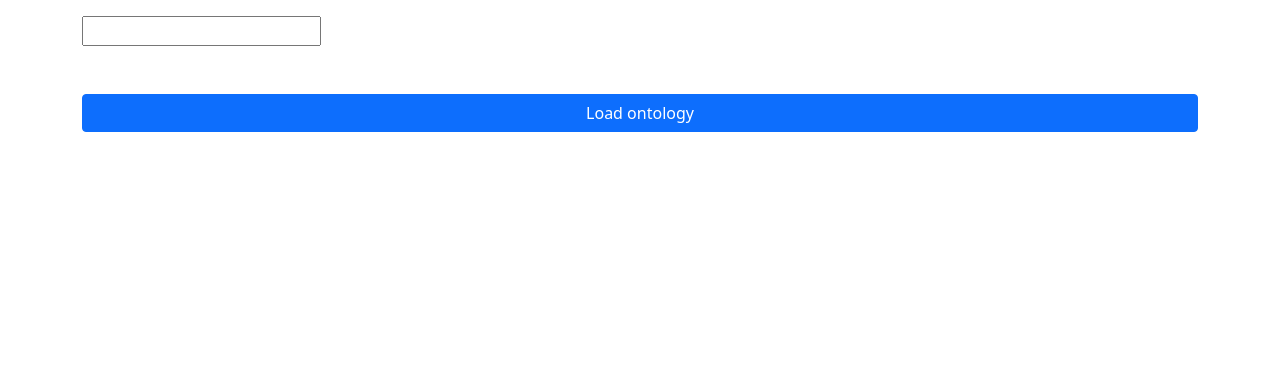
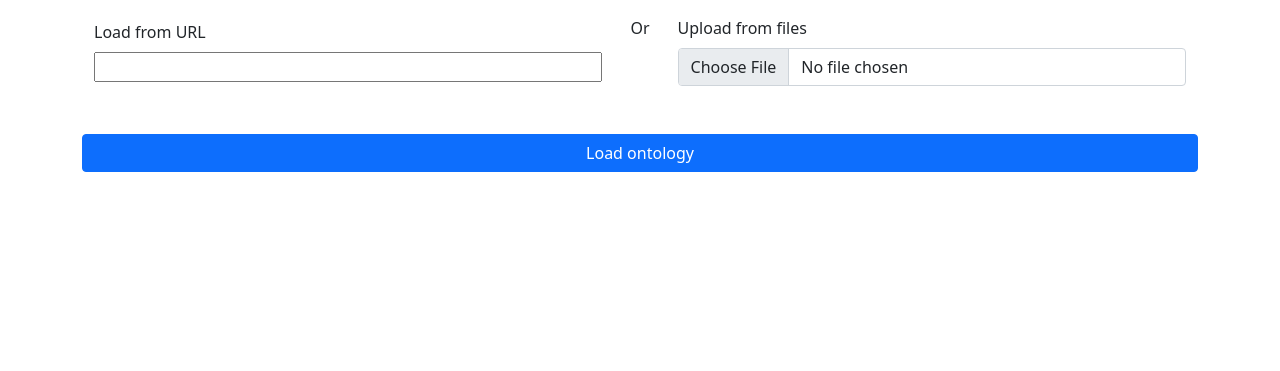
Before and after one commit to hughshanahan/terms4FAIRskillsAnnotator, a Symfony app: template templates/home.html.twig in a window 1280 px wide. Shown: the part 88-459 px from the top of the page. Run offline with Twig, Linux system fonts and the light colour scheme; the template is opened without the code that fills it, so the values that code supplies are empty; some libraries are stand-ins or nearby versions.

Commit message:
The main menu can now animate the process of loading an ontology
The main menu can now animate the process of loading an ontology.
The page starts with the form for entering a URL to an OWL file and then shows a loading spinner before displaying the database ID of the ontology

```diff
--- a/public/scripts/T4FSAnnotator.js
+++ b/public/scripts/T4FSAnnotator.js
@@ -134,4 +134,22 @@ class T4FSAnnotator {
 
     }
 
+
+
+
+    static showElement(id) {
+        var element = document.getElementById(id);
+
+        console.log(element);
+
+        element.classList.add("d-flex");
+        element.classList.remove("d-none");
+    }
+
+    static hideElement(id) {
+        var element = document.getElementById(id);
+        element.classList.add("d-none");
+        element.classList.remove("d-flex");
+    }
+
 }
--- a/templates/home.html.twig
+++ b/templates/home.html.twig
@@ -6,9 +6,19 @@
 
     <script>
 
+        function pageLoaded() {
+            T4FSAnnotator.showElement("load-ontology-container");
+            T4FSAnnotator.hideElement("loading-spinner-container");
+            T4FSAnnotator.hideElement("main-menu-container");
+        }
+
         function loadOntology() {
             var form = document.getElementById("ontology-select-form");
             var data = T4FSAnnotator.formToJSON(form);
+
+            // hide the form and show the loading spinner
+            T4FSAnnotator.hideElement("load-ontology-container");
+            T4FSAnnotator.showElement("loading-spinner-container");
 
             fetch("/api/loadOntology",
                 {
@@ -19,10 +29,17 @@
                 .then(data => {
                     console.log(data);
                     document.getElementById("ontology-id").innerHTML = data.ontologyID;
+
+                    T4FSAnnotator.hideElement("loading-spinner-container");
+                    T4FSAnnotator.showElement("main-menu-container");
                 })
                 .catch(err => console.log(err));
         }
+    </script>
 
+
+    <script>
+        window.onload = pageLoaded;
     </script>
 
 
@@ -30,18 +47,47 @@
 
 {% block content %}
 
+    <div class="container d-flex flex-column justify-content-center p-0 m-0">
 
-    <div class="container d-flex flex-column justify-content-start gap-5 p-0">
+        <!-- Form container for selecting an ontology -->
+        <div class="container d-flex flex-column justify-content-center gap-5 p-0" id="load-ontology-container">
+
+            <form id="ontology-select-form">
+
+                <div class="container d-flex flex-row justify-content-around gap-3 p-0">
+                    <div class="container d-flex flex-column justify-content-center">
+                        <label for="ontology-url-input" class="form-label">Load from URL</label>
+                        <input type="text" name="ontology-url-input" id="ontology-url-input" />
+                    </div>
+
+                    <p>Or</p>
+
+                    <div class="container d-flex flex-column justify-content-center">
+                        <label for="owl-file-upload" class="form-label">Upload from files</label>
+                        <input class="form-control" type="file" id="owl-file-upload">
+                    </div>
+
+                </div>
+            </form>
+            <button type="button" class="btn btn-primary text-center px-5" id="submit" onclick="loadOntology();">Load ontology</button>
+
+        </div>
+
+        <!-- Loading Spinner Container -->
+        <div class="container d-flex flex-row justify-content-center gap-5 p-0" id="loading-spinner-container">
+
+            <div class="spinner-border text-secondary" style="width: 5rem; height: 5rem;" role="status"></div>
+
+        </div>
 
 
-        <form id="ontology-select-form">
-            <input type="text" name="ontology-url-input" id="ontology-url-input" />
-        </form>
+        <!-- Main menu container -->
+        <div class="container d-flex flex-column justify-content-center gap-5 p-0" id="main-menu-container">
 
-        <button type="button" class="btn btn-primary text-center px-5" id="submit" onclick="loadOntology();">Load ontology</button>
+            <p class="text-center">The ontology database id is <span id="ontology-id"></span></p>
 
+        </div>
 
-        <p id="ontology-id"></p>
 
     </div>
 
```
